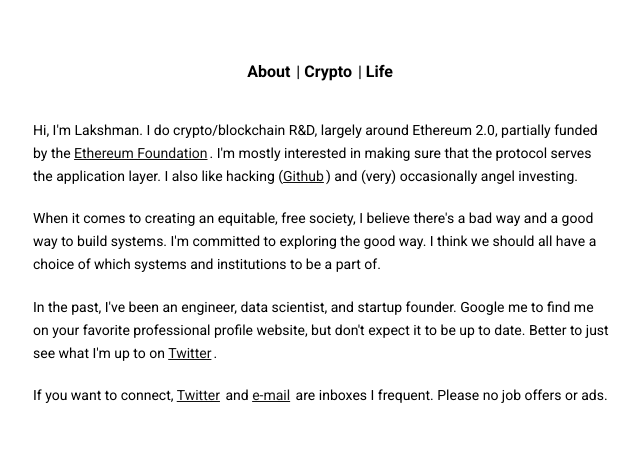
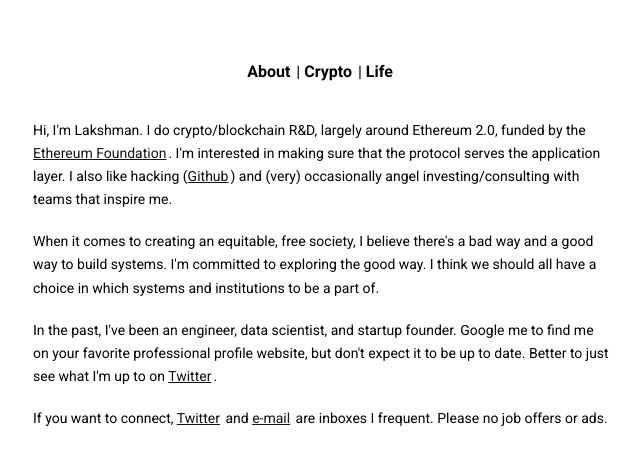
Before and after one commit to lsankar4033/lsankar.xyz, a Vue app: page /#/ in a window 1280 px wide. Shown: the top 464 px of the page, without its empty margins (319-959 px from the left). Built offline with nearby package versions, Linux system fonts and the light colour scheme.

Commit message:
Quick changes to about

```diff
--- a/src/views/About.vue
+++ b/src/views/About.vue
@@ -4,11 +4,11 @@
 
     <p>
       Hi, I'm Lakshman. I do crypto/blockchain R&D, largely around Ethereum 2.0,
-      partially funded by the
-      <a href="https://ethereum.org/">Ethereum Foundation</a>. I'm mostly
-      interested in making sure that the protocol serves the application layer.
-      I also like hacking (<a href="https://github.com/lsankar4033/">Github</a>)
-      and (very) occasionally angel investing.
+      funded by the
+      <a href="https://ethereum.org/">Ethereum Foundation</a>. I'm interested in
+      making sure that the protocol serves the application layer. I also like
+      hacking (<a href="https://github.com/lsankar4033/">Github</a>) and (very)
+      occasionally angel investing/consulting with teams that inspire me.
     </p>
 
     <br />
@@ -16,7 +16,7 @@
     <p>
       When it comes to creating an equitable, free society, I believe there's a
       bad way and a good way to build systems. I'm committed to exploring the
-      good way. I think we should all have a choice of which systems and
+      good way. I think we should all have a choice in which systems and
       institutions to be a part of.
     </p>
 
```
